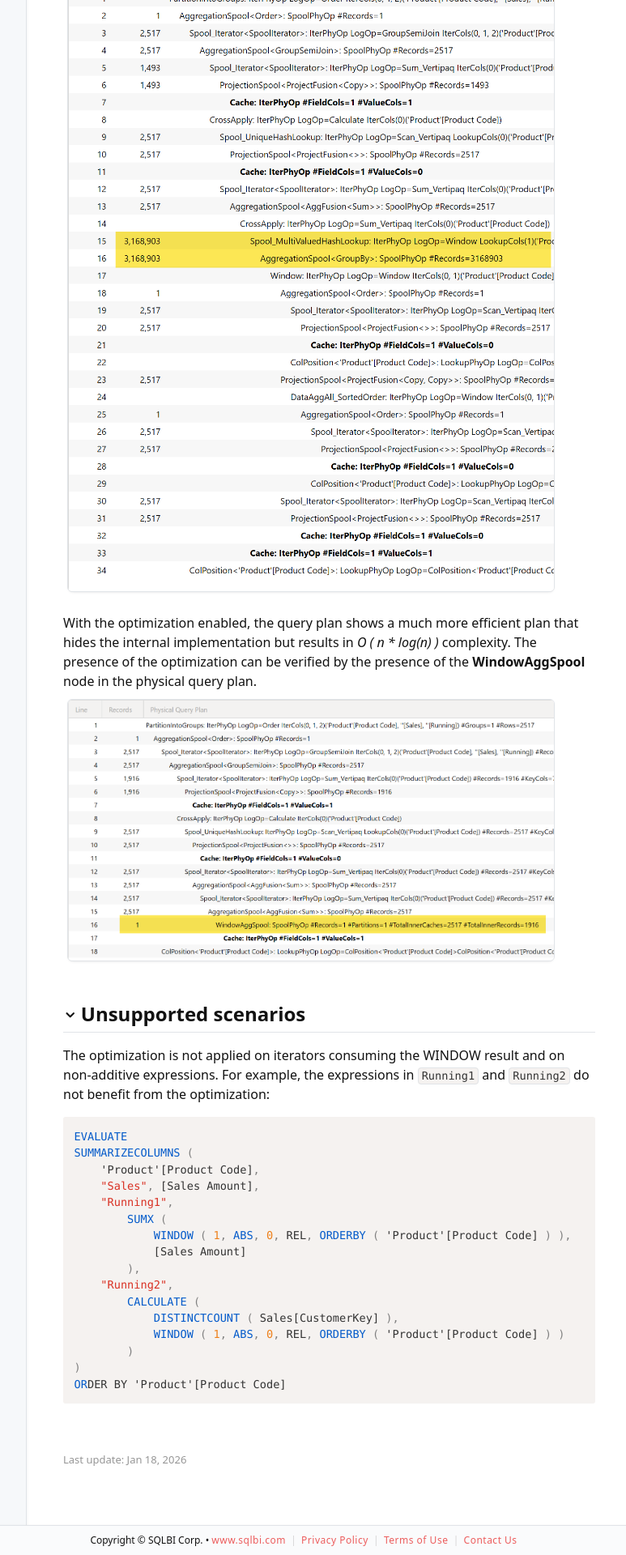
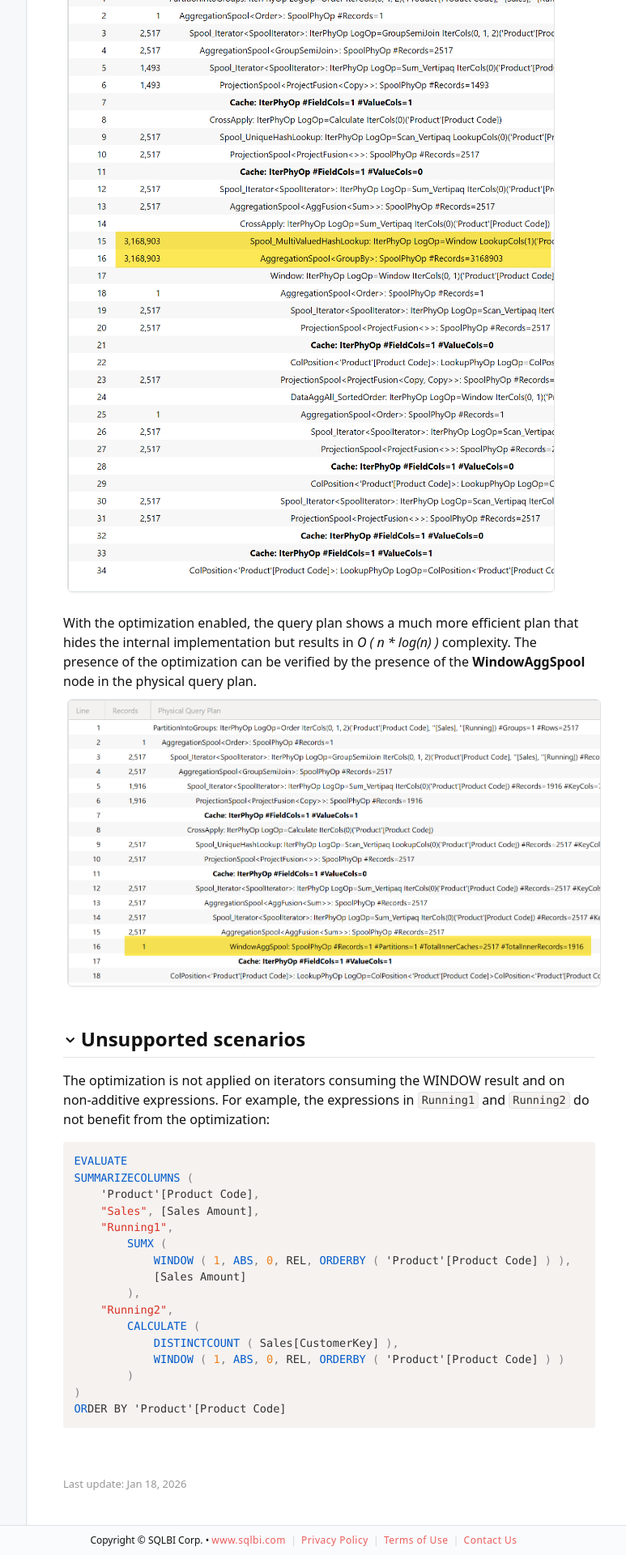
Before and after one commit to sql-bi/docs, a Jekyll site: the page built from _mydocs/dax-internals/optimization-notes/window-optimization.md, in a window 1280 px wide. Shown: the part 1056-2976 px from the top of the page at 81% size, without its empty margins (265-1038 px from the left). Built offline with Jekyll 4.4.1, drawn with Linux system fonts in a browser that asks for light colours; cached includes are drawn as plain includes; some web fonts are replaced.

Commit message:
Fixed image width

```diff
--- a/_mydocs/dax-internals/optimization-notes/window-optimization.md
+++ b/_mydocs/dax-internals/optimization-notes/window-optimization.md
@@ -34,7 +34,7 @@ The query plan without the optimization shows the _O ( n * n )_ complexity in th
 <img src="images/WINDOW-on2-queryplan.png" width=600>
 
 With the optimization enabled, the query plan shows a much more efficient plan that hides the internal implementation but results in _O ( n * log(n) )_ complexity. The presence of the optimization can be verified by the presence of the **WindowAggSpool** node in the physical query plan.
-<img src="images/WINDOW-onlogn-queryplan.png" width=600>
+<img src="images/WINDOW-onlogn-queryplan.png" width=800>
 
 ## Unsupported scenarios
 The optimization is not applied on iterators consuming the WINDOW result and on non-additive expressions.
```
